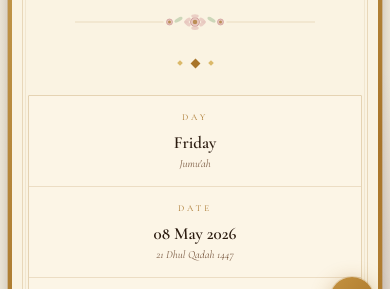
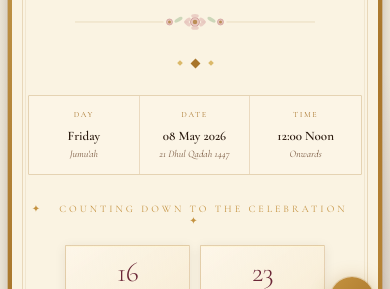
Before and after one commit to saalimanwar/walima-invitation, a plain HTML site: page index.html in a window 390 px wide. Shown: the part 503-792 px from the top of the page. Drawn offline with nearby package versions, Linux system fonts and the light colour scheme; a web font is replaced by a local one.

Commit message:
walima invitation first version

```diff
--- a/index.html
+++ b/index.html
@@ -240,12 +240,13 @@ body::before {
 }
 .groom-name, .bride-name {
   font-family: 'Pinyon Script', cursive;
-  font-size: clamp(54px, 11vw, 84px);
+  font-size: clamp(38px, 9vw, 84px);
   line-height: 1.05;
   color: var(--burgundy);
   display: block;
   text-shadow: 0 2px 12px rgba(107,39,55,0.12);
   letter-spacing: 0.01em;
+  white-space: nowrap;
 }
 .amp {
   font-family: 'Cormorant Garamond', serif;
@@ -648,16 +649,19 @@ body::before {
   .bismillah-en { letter-spacing: 0.14em; font-size: 10px; }
 
   /* details — stack vertically */
+ /* details — keep 3 columns, shrink text */
   .details-grid {
-    grid-template-columns: 1fr;
+    grid-template-columns: repeat(3, 1fr);
   }
   .detail-cell {
-    border-right: none;
-    border-bottom: 0.5px solid rgba(168,117,42,0.18);
-    padding: 16px 12px;
+    border-right: 0.5px solid rgba(168,117,42,0.20);
+    border-bottom: none;
+    padding: 14px 6px;
   }
-  .detail-cell:last-child { border-bottom: none; }
-  .detail-sub { font-size: 11px; }
+  .detail-cell:last-child { border-right: none; }
+  .detail-value { font-size: 13px; }
+  .detail-sub { font-size: 10px; }
+  .detail-label { font-size: 8px; letter-spacing: 0.20em; }
 
   /* countdown — 2x2 grid on mobile */
   .countdown-boxes {
@@ -950,7 +954,7 @@ body::before {
           text-transform:uppercase;
           color:var(--ink-light);
           margin-top:4px;
-          margin-bottom:20px;
+          margin-bottom:8px;
         ">D/O &nbsp;xyz</span>
 
       </div>
@@ -1086,7 +1090,7 @@ body::before {
 
       <!-- RSVP -->
       <div class="rsvp-section fade" style="animation-delay:1.2s">
-        <span class="section-title">✦ &nbsp; R.S.V.P. &nbsp; ✦</span>
+        <span class="section-title">✦ &nbsp; With The Best Compplement From!! &nbsp; ✦</span>
         <p class="rsvp-deadline">
           Your presence shall be our greatest honour.
         </p>
```
